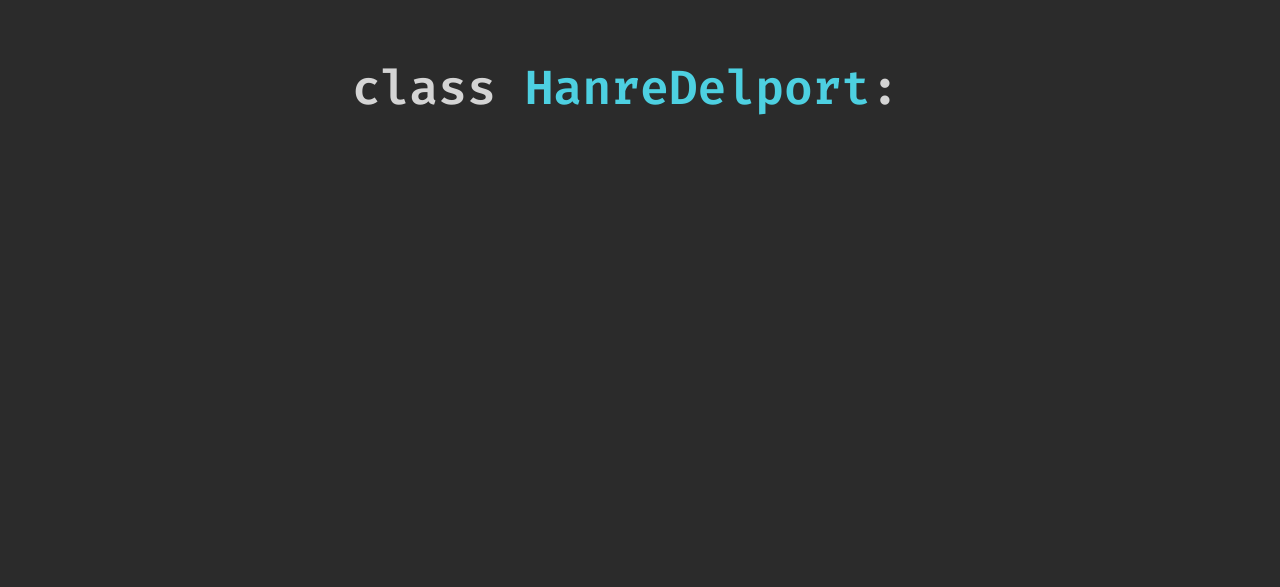
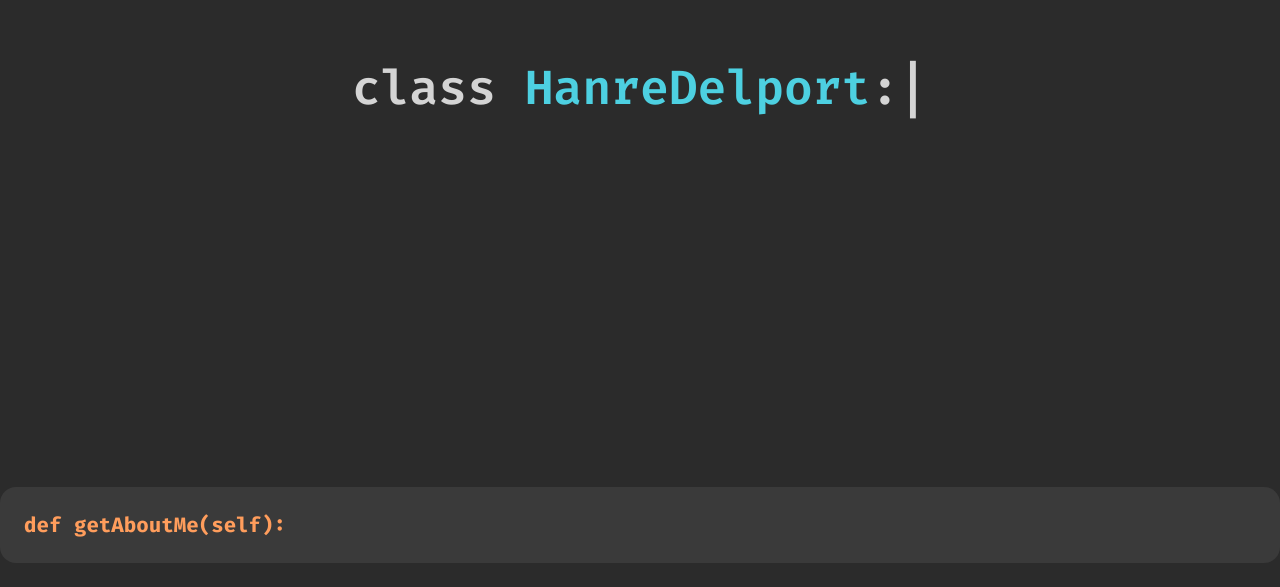
Before and after one commit to HanreDelport/Personal-Portfolio, a React (Vite) app: page / in a window 1280 px wide. Shown: the part 313-900 px from the top of the page. Before the commit the page ends 800 px from the top, so only its background shows below. Built offline with nearby package versions, Linux system fonts and the light colour scheme.

Commit message:
Create parent and child cards

```diff
--- a/src/App.jsx
+++ b/src/App.jsx
@@ -1,9 +1,17 @@
 import Hero from './components/Hero'
+import ExpandableCardRow from './components/ExpandableCardRow'
+
+const testItems = [
+  { title: 'Interests', content: <p>Theatre, musicals, comedy shows.</p> },
+  { title: 'Hobbies', content: <p>Gym, padel, gaming.</p> },
+  { title: 'Dreams', content: <p>CEO of a tech start-up.</p> },
+]
 
 function App() {
   return (
     <div className="app">
       <Hero />
+      <ExpandableCardRow title="def getAboutMe(self):" items={testItems} />
     </div>
   )
 }
--- /dev/null
+++ b/src/components/ExpandableCardRow.css
@@ -0,0 +1,30 @@
+.card-row-container {
+  background-color: var(--color-card);
+  border-radius: 16px;
+  padding: 1.5rem;
+  margin-bottom: 1.5rem;
+}
+
+.card-header {
+  display: flex;
+  align-items: center;
+  gap: 0.75rem;
+  cursor: pointer;
+}
+
+.card-icon {
+  font-size: 1.5rem;
+}
+
+.card-title {
+  color: var(--color-orange);
+  font-size: 1.3rem;
+}
+
+.card-row {
+  display: flex;
+  gap: 1rem;
+  overflow-x: auto;
+  margin-top: 1.25rem;
+  padding-bottom: 0.5rem;
+}
--- /dev/null
+++ b/src/components/ExpandableCardRow.jsx
@@ -0,0 +1,31 @@
+import { useState } from 'react'
+import SubCard from './SubCard'
+import './ExpandableCardRow.css'
+
+function ExpandableCardRow({ title, icon, items }) {
+  const [isExpanded, setIsExpanded] = useState(false)
+
+  return (
+    <div className="card-row-container">
+      <div
+        className="card-header"
+        onClick={() => setIsExpanded(!isExpanded)}
+      >
+        {icon && <span className="card-icon">{icon}</span>}
+        <h2 className="card-title">{title}</h2>
+      </div>
+
+      {isExpanded && (
+        <div className="card-row">
+          {items.map((item) => (
+            <SubCard key={item.title} title={item.title}>
+              {item.content}
+            </SubCard>
+          ))}
+        </div>
+      )}
+    </div>
+  )
+}
+
+export default ExpandableCardRow
--- /dev/null
+++ b/src/components/SubCard.css
@@ -0,0 +1,35 @@
+.subcard {
+  flex: 0 0 auto;
+  min-width: 160px;
+  background-color: var(--color-card);
+  border-radius: 12px;
+  padding: 1.25rem;
+  cursor: pointer;
+  transition: transform 0.2s ease, box-shadow 0.2s ease;
+}
+
+.subcard:hover {
+  transform: translateY(-4px);
+  box-shadow: 0 4px 12px rgba(0, 0, 0, 0.4);
+}
+
+.subcard-title {
+  color: var(--color-cyan);
+  font-size: 1.1rem;
+  transition: font-size 0.2s ease;
+}
+
+.subcard-open {
+  min-width: 220px;
+}
+
+.subcard-open .subcard-title {
+  font-size: 0.9rem;
+}
+
+.subcard-content {
+  margin-top: 0.75rem;
+  font-size: 0.85rem;
+  color: var(--color-text);
+  line-height: 1.5;
+}
--- /dev/null
+++ b/src/components/SubCard.jsx
@@ -0,0 +1,18 @@
+import { useState } from 'react'
+import './SubCard.css'
+
+function SubCard({ title, children }) {
+  const [isOpen, setIsOpen] = useState(false)
+
+  return (
+    <div
+      className={`subcard ${isOpen ? 'subcard-open' : ''}`}
+      onClick={() => setIsOpen(!isOpen)}
+    >
+      <h3 className="subcard-title">{title}</h3>
+      {isOpen && <div className="subcard-content">{children}</div>}
+    </div>
+  )
+}
+
+export default SubCard
```
